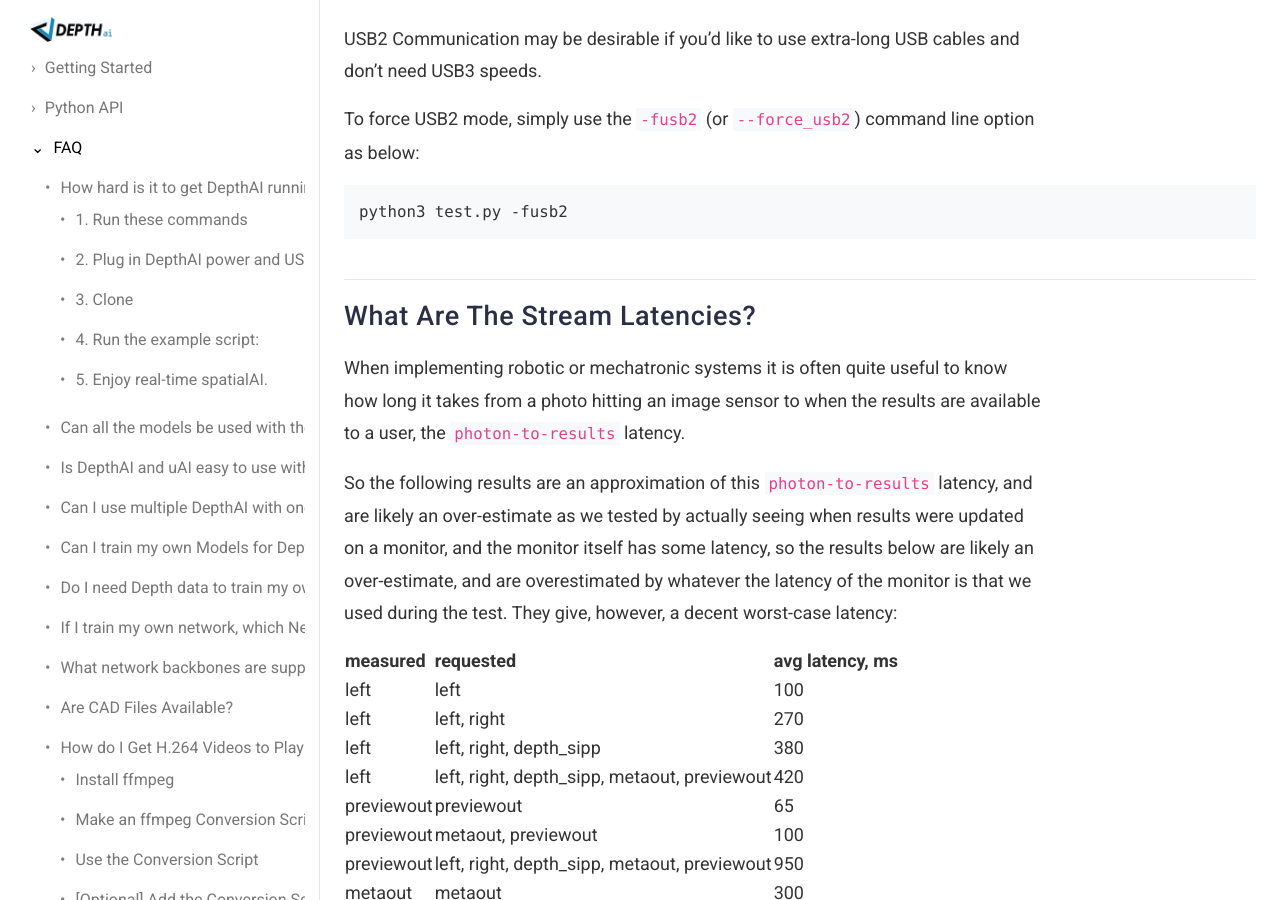
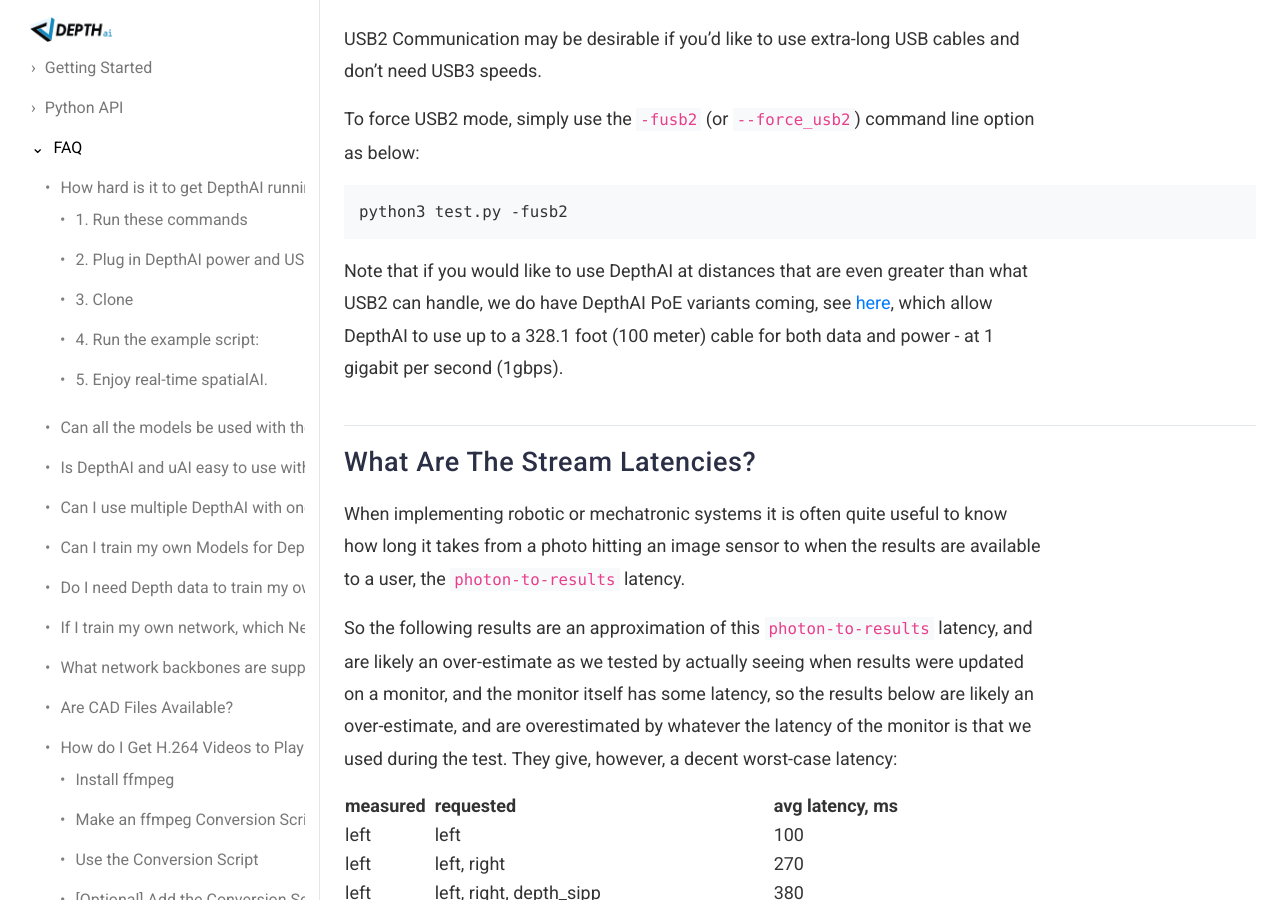
Before and after one commit to luxonis/depthai-docs-website, a Jekyll site: the page built from FAQ.md, in a window 1280 px wide and 900 px high, scrolled down 6985 px. Built offline with Jekyll 4.4.1, drawn with Linux system fonts in a browser that asks for light colours; nearby versions of some CDN libraries.

Commit message:
Update FAQ.md

````diff
--- a/FAQ.md
+++ b/FAQ.md
@@ -190,6 +190,7 @@ To force USB2 mode, simply use the `-fusb2` (or `--force_usb2`) command line opt
 ```
 python3 test.py -fusb2
 ```
+Note that if you would like to use DepthAI at distances that are even greater than what USB2 can handle, we do have DepthAI PoE variants coming, see [here](https://discuss.luxonis.com/d/30-luxonis-depthai-for-raspberry-pi-overview-and-status/29), which allow DepthAI to use up to a 328.1 foot (100 meter) cable for both data and power - at 1 gigabit per second (1gbps).
 
 ## What Are The Stream Latencies?
 When implementing robotic or mechatronic systems it is often quite useful to know how long it takes from a photo hitting an image sensor to when the results are available to a user, the `photon-to-results` latency.
````
